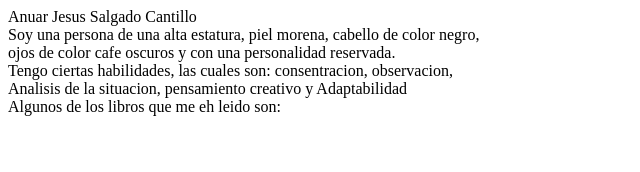
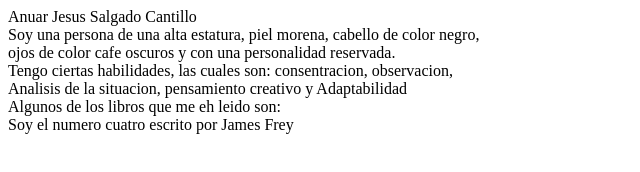
Before and after one commit to 1AnuAr1/descrip, a plain HTML site: page Desktop/Parcial-Mie-Noche-Anuar/index.html in a window 1280 px wide. Shown: the whole page, without its empty margins (0-640 px from the left). Drawn offline with Linux system fonts and the light colour scheme.

Commit message:
Seventh commit

```diff
--- a/Desktop/Parcial-Mie-Noche-Anuar/index.html
+++ b/Desktop/Parcial-Mie-Noche-Anuar/index.html
@@ -12,5 +12,8 @@
     <div> Tengo ciertas habilidades, las cuales son: consentracion, observacion, </div>
     <div> Analisis de la situacion, pensamiento creativo y Adaptabilidad </div>
     <div> Algunos de los libros que me eh leido son: </div>
+    <div> Soy el numero cuatro escrito por James Frey
+
+    </div>
 </body>
 </html>
```
